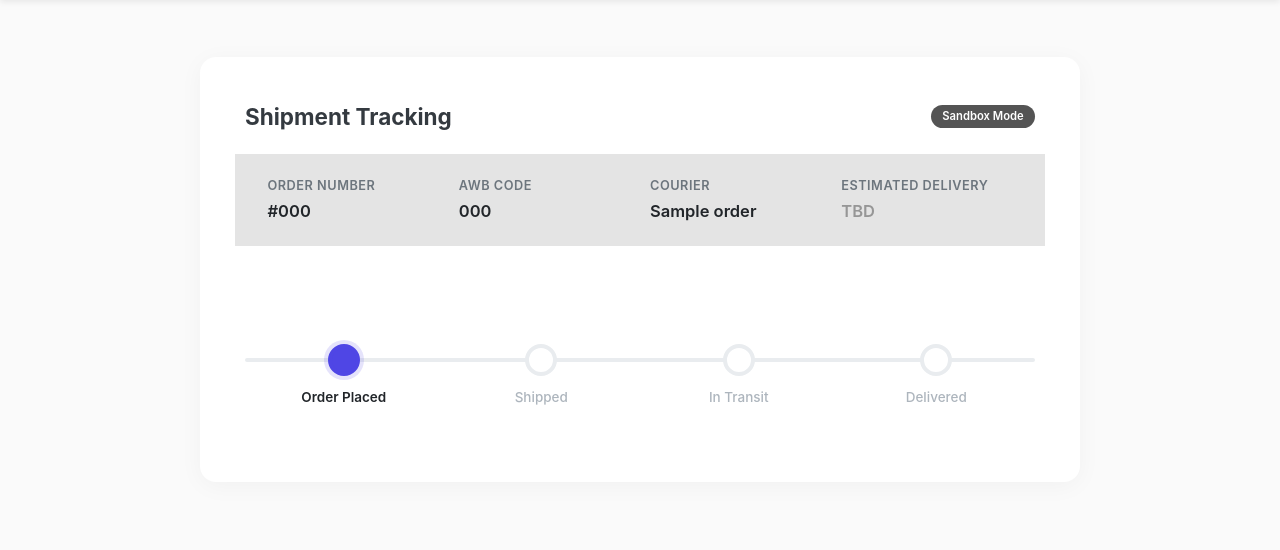
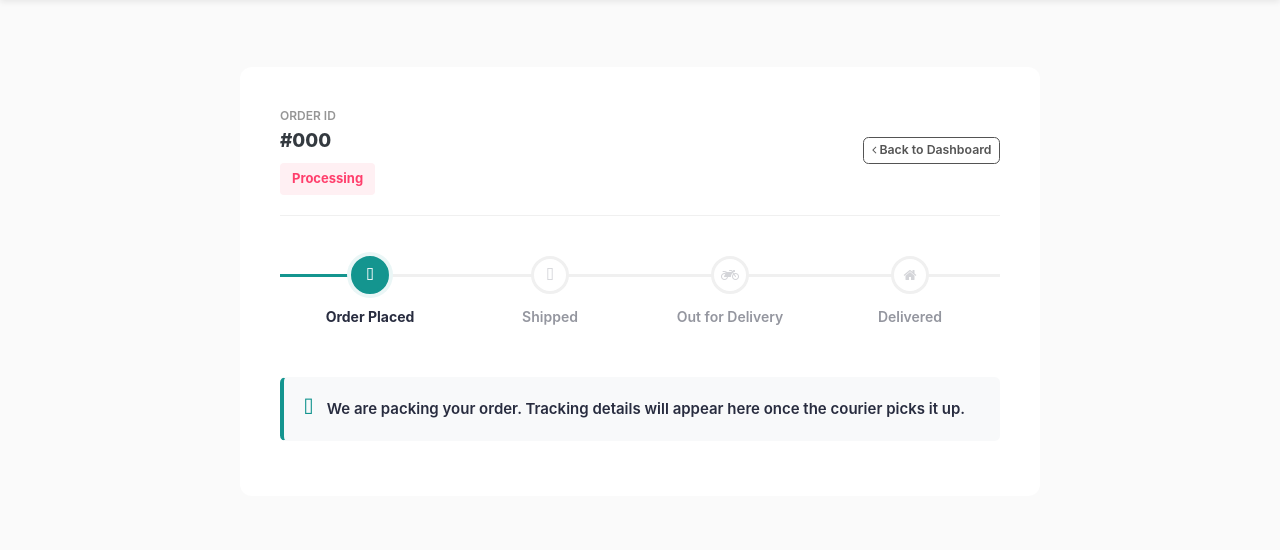
Before and after one commit to SahilArote/trivon, a Django app: page /accounts/track-order/000/ in a window 1280 px wide. Shown: the part 83-633 px from the top of the page. Run offline with Django 5.2, Linux system fonts and the light colour scheme; a user stored in the database is signed in; tables that the repository leaves empty hold one stand-in row (values such as "Sample post"); a database or web service that is not in the repository returns one stand-in record (values such as "Sample title"); data that the repository does not hold is empty; some libraries are stand-ins or nearby versions; some web fonts are replaced.

Commit message:
live tracking with shiprocket

```diff
--- a/accounts/views.py
+++ b/accounts/views.py
@@ -1,3 +1,4 @@
+from orders.services.shiprocket import track_shipment_live # Apna import path check kar lena
 from django.shortcuts import render , redirect , get_object_or_404
 from .forms import RegistrationForm,  UserForm, UserProfileForm
 from .models import Account, UserProfile
@@ -392,9 +393,34 @@
         return render(request, 'accounts/resetPassword.html')
 
 
+
+@login_required(login_url='login')
 def track_order(request, order_number):
-    order = get_object_or_404(Order, order_number=order_number)
-    return render(request, 'accounts/track_order.html', {'order': order})
+    order = get_object_or_404(Order, order_number=order_number, user=request.user)
+
+    current_status = "Processing" # Default status
+    tracking_activities = []
+
+    # Agar order Shiprocket par chala gaya hai, toh live status mangwao
+    if order.shiprocket_shipment_id:
+        response = track_shipment_live(order.shiprocket_shipment_id)
+
+        if response and response.get('tracking_data'):
+            data = response['tracking_data']
+            # Track status 1 matlab success
+            if data.get('track_status') == 1:
+                shipment_data = data.get('shipment_track', [{}])[0]
+                current_status = shipment_data.get('current_status', 'Processing')
+
+                # Yeh array mein poori history aati hai (eg. Delhi -> Mumbai)
+                tracking_activities = data.get('shipment_track_activities', [])
+
+    context = {
+        'order': order,
+        'current_status': current_status,
+        'tracking_activities': tracking_activities,
+    }
+    return render(request, 'accounts/track_order.html', context)
 
 def order_status_api(request, order_number):
     order = get_object_or_404(Order, order_number=order_number)
--- a/templates/accounts/track_order.html
+++ b/templates/accounts/track_order.html
@@ -3,250 +3,150 @@
 
 {% block content %}
 <style>
-    /* Modern SaaS Tracking CSS */
-    .tracking-card {
-        border: none;
-        border-radius: 16px;
-        box-shadow: 0 4px 24px rgba(0, 0, 0, 0.04);
-    }
+    /* Clean Seamless Container */
+    .track-container { max-width: 800px; margin: 40px auto; background: #fff; padding: 40px; border-radius: 12px; }
+    .order-header { border-bottom: 1px solid #f0f0f0; padding-bottom: 20px; margin-bottom: 40px; display: flex; justify-content: space-between; align-items: center; }
 
-    .tracking-info-label {
-        font-size: 0.85rem;
-        color: #6c757d;
-        text-transform: uppercase;
-        letter-spacing: 0.5px;
-        font-weight: 600;
-        margin-bottom: 0.25rem;
-    }
+    .status-badge { background: #fff0f3; color: #ff3f6c; padding: 6px 12px; border-radius: 4px; font-size: 13px; font-weight: 700; display: inline-block; margin-top: 5px; }
 
-    .tracking-info-value {
-        font-size: 1.1rem;
-        font-weight: 600;
-        color: #212529;
-    }
+    /* Base Timeline (Desktop Horizontal) */
+    .track-wrapper { position: relative; margin-bottom: 50px; }
+    .track-timeline { list-style-type: none; padding: 0; display: flex; justify-content: space-between; position: relative; z-index: 2; margin: 0; }
 
-    /* Timeline Container */
-    .track-timeline {
-        position: relative;
-        display: flex;
-        justify-content: space-between;
-        margin-top: 3.5rem;
-        margin-bottom: 2rem;
-    }
+    .timeline-bg-line { content: ''; position: absolute; top: 18px; left: 0; width: 100%; height: 3px; background: #f0f0f0; z-index: 1; }
+    .desktop-progress { position: absolute; top: 18px; left: 0; height: 3px; background: #14958f; z-index: 1; transition: width 0.5s ease-in-out; }
+    .mobile-progress { display: none; } /* Hidden on desktop */
 
-    /* Background Line */
-    .track-timeline::before {
-        content: '';
-        position: absolute;
-        top: 14px;
-        left: 0;
-        width: 100%;
-        height: 4px;
-        background: #e9ecef;
-        z-index: 1;
-        border-radius: 4px;
-    }
+    .step { position: relative; text-align: center; width: 25%; z-index: 3; }
+    .step .icon { width: 38px; height: 38px; background: #fff; color: #d4d5d9; border: 3px solid #f0f0f0; border-radius: 50%; display: flex; align-items: center; justify-content: center; margin: 0 auto 10px; font-size: 14px; transition: all 0.3s; }
+    .step.active .icon { border-color: #14958f; background: #14958f; color: #fff; box-shadow: 0 0 0 4px #eaf6f6; }
+    .step .text { font-size: 14px; font-weight: 600; color: #94969f; margin-top: 12px; }
+    .step.active .text { color: #282c3f; font-weight: 700; }
 
-    /* Animated Progress Line */
-    .track-progress {
-        position: absolute;
-        top: 14px;
-        left: 0;
-        height: 4px;
-        background: #4f46e5; /* Indigo */
-        z-index: 2;
-        transition: width 0.8s cubic-bezier(0.4, 0, 0.2, 1), background-color 0.5s ease;
-        border-radius: 4px;
-        width: 0%; /* Default, overridden by JS */
-    }
+    /* Clean Activity History (No Box) */
+    .history-title { font-size: 16px; font-weight: 800; color: #282c3f; margin-bottom: 20px; text-transform: uppercase; letter-spacing: 0.5px; }
+    .activity-list { padding: 0; }
+    .activity-item { display: flex; gap: 25px; padding: 20px 0; border-bottom: 1px solid #f5f5f5; }
+    .activity-item:last-child { border-bottom: none; }
 
-    /* Individual Steps */
-    .track-step {
-        position: relative;
-        z-index: 3;
-        text-align: center;
-        width: 25%;
-    }
+    .act-time { min-width: 100px; }
+    .act-date-main { display: block; font-weight: 700; color: #282c3f; font-size: 14px; }
+    .act-time-sub { color: #94969f; font-size: 12px; font-weight: 600; }
 
-    /* Step Circles */
-    .track-icon {
-        width: 32px;
-        height: 32px;
-        background: #fff;
-        border: 4px solid #e9ecef;
-        border-radius: 50%;
-        margin: 0 auto 0.75rem auto;
-        transition: all 0.6s cubic-bezier(0.4, 0, 0.2, 1);
-    }
+    .act-details { flex: 1; }
+    .act-desc { font-weight: 600; color: #282c3f; font-size: 14px; display: block; margin-bottom: 4px; }
+    .act-location { color: #94969f; font-size: 13px; font-weight: 500; }
 
-    .track-label {
-        font-size: 0.9rem;
-        font-weight: 500;
-        color: #adb5bd;
-        transition: color 0.4s ease;
-    }
+    /* ==============================================
+       MOBILE RESPONSIVE (VERTICAL TIMELINE)
+       ============================================== */
+    @media (max-width: 768px) {
+        .track-container { padding: 20px; box-shadow: none; margin: 0; border-radius: 0; }
+        .order-header { flex-direction: column; align-items: flex-start; gap: 15px; }
+        .order-header .btn { width: 100%; text-align: center; }
 
-    /* Active State styling */
-    .track-step.active .track-icon {
-        border-color: #4f46e5;
-        background: #4f46e5;
-        box-shadow: 0 0 0 4px rgba(79, 70, 229, 0.15);
-    }
-    .track-step.active .track-label {
-        color: #212529;
-        font-weight: 600;
-    }
+        /* Convert to Vertical layout */
+        .track-wrapper { padding-left: 20px; }
+        .track-timeline { flex-direction: column; gap: 40px; }
 
-    /* Delivered State Styling (Green) */
-    .track-progress.delivered {
-        background: #10b981; /* Emerald Green */
-    }
-    .track-step.delivered .track-icon {
-        border-color: #10b981;
-        background: #10b981;
-        box-shadow: 0 0 0 4px rgba(16, 185, 129, 0.15);
-    }
+        /* Hide desktop lines, show mobile lines */
+        .timeline-bg-line { width: 3px; height: 100%; left: 38px; top: 0; }
+        .desktop-progress { display: none; }
+        .mobile-progress { display: block; position: absolute; left: 38px; top: 0; width: 3px; background: #14958f; z-index: 1; transition: height 0.5s ease-in-out; }
 
-    .status-badge {
-        padding: 0.5em 1em;
-        border-radius: 50rem;
-        font-weight: 600;
+        .step { width: 100%; text-align: left; display: flex; align-items: center; }
+        .step .icon { margin: 0 20px 0 0; }
+        .step .text { margin-top: 0; font-size: 15px; }
+
+        /* Adjust History list for mobile */
+        .activity-item { flex-direction: column; gap: 8px; padding: 15px 0; }
+        .act-time { display: flex; gap: 10px; align-items: baseline; }
     }
 </style>
 
-<div class="container py-5">
-    <div class="row justify-content-center">
-        <div class="col-lg-9">
+<div class="container-fluid p-0 p-md-3">
+    <div class="track-container">
 
-            <div class="card tracking-card p-4 p-md-5">
-                <div class="d-flex justify-content-between align-items-center mb-4">
-                    <h4 class="mb-0 fw-bold">Shipment Tracking</h4>
-                    <span id="status-badge" class="badge status-badge bg-primary text-white">Loading...</span>
+        <div class="order-header">
+            <div>
+                <p class="text-muted mb-1" style="font-size: 12px; font-weight: 600; text-transform: uppercase;">Order ID</p>
+                <h5 style="font-weight: 800; margin-bottom: 5px;">#{{ order.order_number }}</h5>
+                <div class="status-badge">{{ current_status }}</div>
             </div>
-
-                <div class="row g-4 mb-5 p-4 bg-light rounded-4">
-                    <div class="col-6 col-md-3">
-                        <div class="tracking-info-label">Order Number</div>
-                        <div class="tracking-info-value">#{{ order.order_number }}</div>
-                    </div>
-                    <div class="col-6 col-md-3">
-                        <div class="tracking-info-label">AWB Code</div>
-                        <div class="tracking-info-value" id="awb-code">{{ order.awb_code|default:"Pending" }}</div>
-                    </div>
-                    <div class="col-6 col-md-3">
-                        <div class="tracking-info-label">Courier</div>
-                        <div class="tracking-info-value" id="courier-name">{{ order.courier_name|default:"Not Assigned" }}</div>
-                    </div>
-                    <div class="col-6 col-md-3">
-                        <div class="tracking-info-label">Estimated Delivery</div>
-                        <div class="tracking-info-value text-muted">TBD</div>
+            <div>
+                <a href="{% url 'dashboard' %}" class="btn btn-outline-secondary btn-sm" style="font-weight: 600;"><i class="fa fa-angle-left"></i> Back to Dashboard</a>
             </div>
         </div>
 
-                <div class="track-timeline">
-                    <div id="timeline-progress" class="track-progress"></div>
+        <div class="track-wrapper">
+            <div class="timeline-bg-line"></div>
 
-                    <div class="track-step" id="step-0">
-                        <div class="track-icon"></div>
-                        <div class="track-label">Order Placed</div>
+            {% if current_status == 'DELIVERED' %}
+                <div class="desktop-progress" style="width: 100%;"></div>
+                <div class="mobile-progress" style="height: 100%;"></div>
+            {% elif current_status == 'OUT FOR DELIVERY' %}
+                <div class="desktop-progress" style="width: 75%;"></div>
+                <div class="mobile-progress" style="height: 75%;"></div>
+            {% elif current_status == 'SHIPPED' %}
+                <div class="desktop-progress" style="width: 50%;"></div>
+                <div class="mobile-progress" style="height: 50%;"></div>
+            {% else %}
+                <div class="desktop-progress" style="width: 15%;"></div>
+                <div class="mobile-progress" style="height: 15%;"></div>
+            {% endif %}
+
+            <ul class="track-timeline">
+                <li class="step active">
+                    <div class="icon"><i class="fa fa-clipboard-check"></i></div>
+                    <div class="text">Order Placed</div>
+                </li>
+
+                <li class="step {% if current_status == 'SHIPPED' or current_status == 'OUT FOR DELIVERY' or current_status == 'DELIVERED' %}active{% endif %}">
+                    <div class="icon"><i class="fa fa-box"></i></div>
+                    <div class="text">Shipped</div>
+                </li>
+
+                <li class="step {% if current_status == 'OUT FOR DELIVERY' or current_status == 'DELIVERED' %}active{% endif %}">
+                    <div class="icon"><i class="fa fa-motorcycle"></i></div>
+                    <div class="text">Out for Delivery</div>
+                </li>
+
+                <li class="step {% if current_status == 'DELIVERED' %}active{% endif %}">
+                    <div class="icon"><i class="fa fa-home"></i></div>
+                    <div class="text">Delivered</div>
+                </li>
+            </ul>
         </div>
-                    <div class="track-step" id="step-1">
-                        <div class="track-icon"></div>
-                        <div class="track-label">Shipped</div>
+
+        {% if tracking_activities %}
+            <div style="margin-top: 60px;">
+                <h6 class="history-title">Tracking History</h6>
+                <div class="activity-list">
+                    {% for activity in tracking_activities %}
+                    <div class="activity-item">
+                        <div class="act-time">
+                            <span class="act-date-main">{{ activity.date|slice:":10" }}</span>
+                            <span class="act-time-sub">{{ activity.date|slice:"11:16" }}</span>
                         </div>
-                    <div class="track-step" id="step-2">
-                        <div class="track-icon"></div>
-                        <div class="track-label">In Transit</div>
-                    </div>
-                    <div class="track-step" id="step-3">
-                        <div class="track-icon"></div>
-                        <div class="track-label">Delivered</div>
+                        <div class="act-details">
+                            <span class="act-desc">{{ activity.activity }}</span>
+                            <span class="act-location"><i class="fa fa-map-marker-alt"></i> {{ activity.location }}</span>
                         </div>
                     </div>
-
-            </div>
-
+                    {% endfor %}
                 </div>
             </div>
+        {% elif current_status == 'Processing' or current_status == 'NEW' %}
+            <div class="alert mt-5" style="background-color: #f8f9fa; border-left: 4px solid #14958f; color: #282c3f; font-weight: 600; padding: 20px;">
+                <i class="fa fa-box-open" style="color: #14958f; font-size: 18px; margin-right: 10px;"></i>
+                We are packing your order. Tracking details will appear here once the courier picks it up.
             </div>
-
-<script>
-    document.addEventListener("DOMContentLoaded", function() {
-        // Initialize timeline with data from Django template rendering
-        const initialStatus = "{{ order.shipment_status|escapejs }}";
-        updateTimeline(initialStatus);
-
-        // AJAX Polling every 10 seconds
-        setInterval(() => {
-            fetch(`/api/track-order/{{ order.order_number }}/status/`)
-                .then(response => response.json())
-                .then(data => {
-                    updateTimeline(data.shipment_status);
-
-                    // Update DOM elements dynamically
-                    document.getElementById('awb-code').innerText = data.awb_code || 'Pending';
-                    document.getElementById('courier-name').innerText = data.courier_name || 'Not Assigned';
-                })
-                .catch(error => console.error('Error fetching tracking status:', error));
-        }, 10000);
-    });
-
-    function updateTimeline(status) {
-        let stepIndex = 0;
-        let isDelivered = false;
-
-        // Normalize status strings (Adjust these to match your backend exactly)
-        const currentStatus = status.toLowerCase();
-
-        if (currentStatus.includes('pending') || currentStatus.includes('processing') || currentStatus.includes('sandbox')) {
-            stepIndex = 0;
-        } else if (currentStatus.includes('awb') || currentStatus.includes('shipped')) {
-            stepIndex = 1;
-        } else if (currentStatus.includes('transit')) {
-            stepIndex = 2;
-        } else if (currentStatus.includes('delivered')) {
-            stepIndex = 3;
-            isDelivered = true;
-        }
-
-        // Calculate progress bar width (0%, 33.3%, 66.6%, 100%)
-        const progressWidth = (stepIndex / 3) * 100;
-        const progressBar = document.getElementById('timeline-progress');
-        progressBar.style.width = `${progressWidth}%`;
-
-        // Update step UI and colors
-        for (let i = 0; i < 4; i++) {
-            const stepEl = document.getElementById(`step-${i}`);
-
-            // Reset classes
-            stepEl.classList.remove('active', 'delivered');
-
-            if (i <= stepIndex) {
-                stepEl.classList.add('active');
-                if (isDelivered) {
-                    stepEl.classList.add('delivered');
-                }
-            }
-        }
-
-        // Update Progress Bar color if delivered
-        if (isDelivered) {
-            progressBar.classList.add('delivered');
-        } else {
-            progressBar.classList.remove('delivered');
-        }
-
-        // Update the visual status badge
-        const badge = document.getElementById('status-badge');
-        badge.innerText = status;
-
-        if (isDelivered) {
-            badge.className = 'badge status-badge bg-success text-white';
-        } else if (stepIndex > 0) {
-            badge.className = 'badge status-badge bg-primary text-white';
-        } else {
-            badge.className = 'badge status-badge bg-secondary text-white';
-        }
-    }
-</script>
+        {% else %}
+            <div class="alert mt-5" style="background-color: #fff0f3; border-left: 4px solid #ff3f6c; color: #282c3f; font-weight: 600; padding: 20px;">
+                <i class="fa fa-sync fa-spin" style="color: #ff3f6c; margin-right: 10px;"></i>
+                Syncing live updates with the courier partner...
+            </div>
+        {% endif %}
+    </div>
+</div>
 {% endblock %}
```
Also changed, not shown: orders/services/shiprocket.py (+30 -0 lines), orders/views.py (+5 -2 lines). Lines whose indentation alone changed are shown as unchanged.
